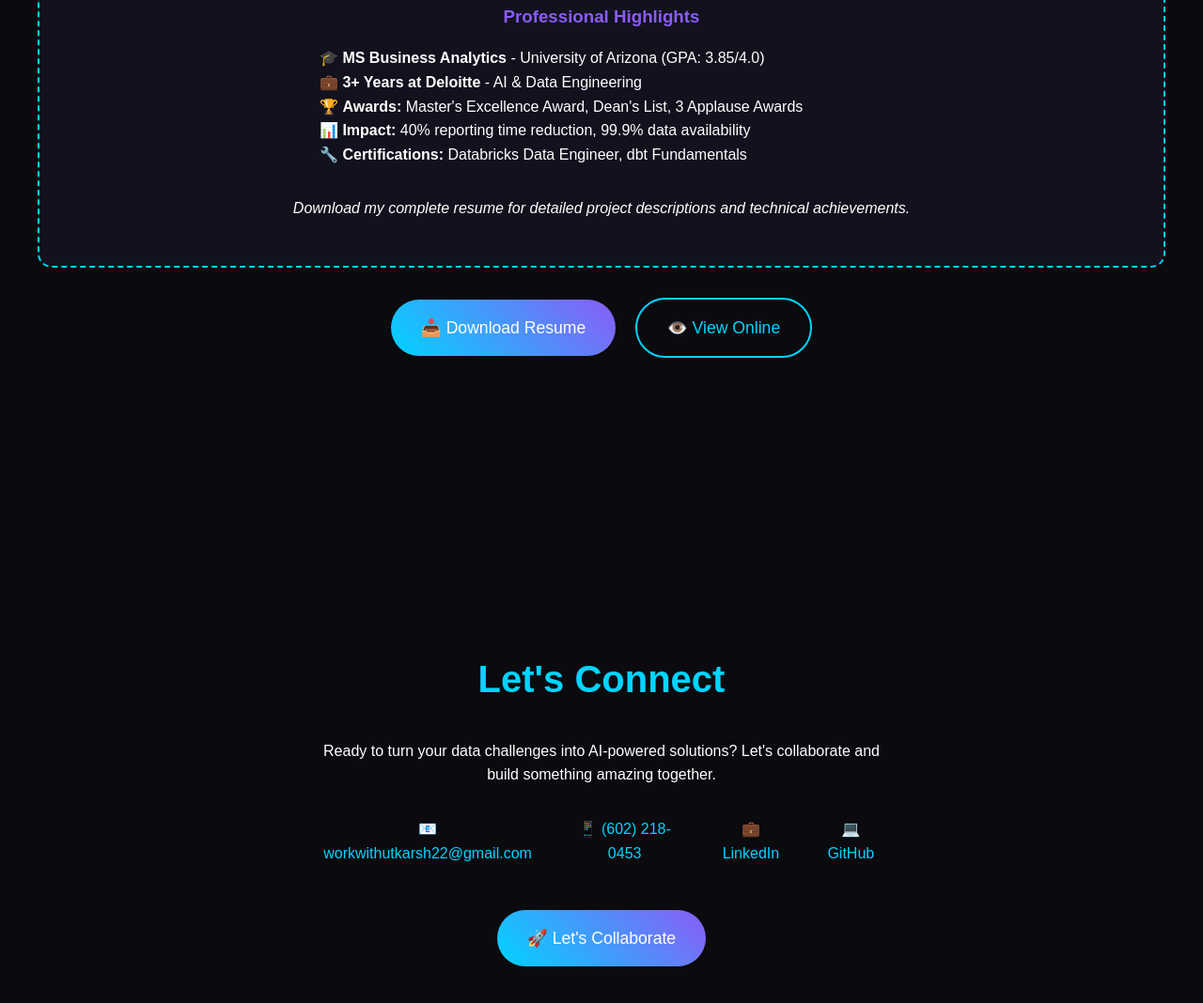
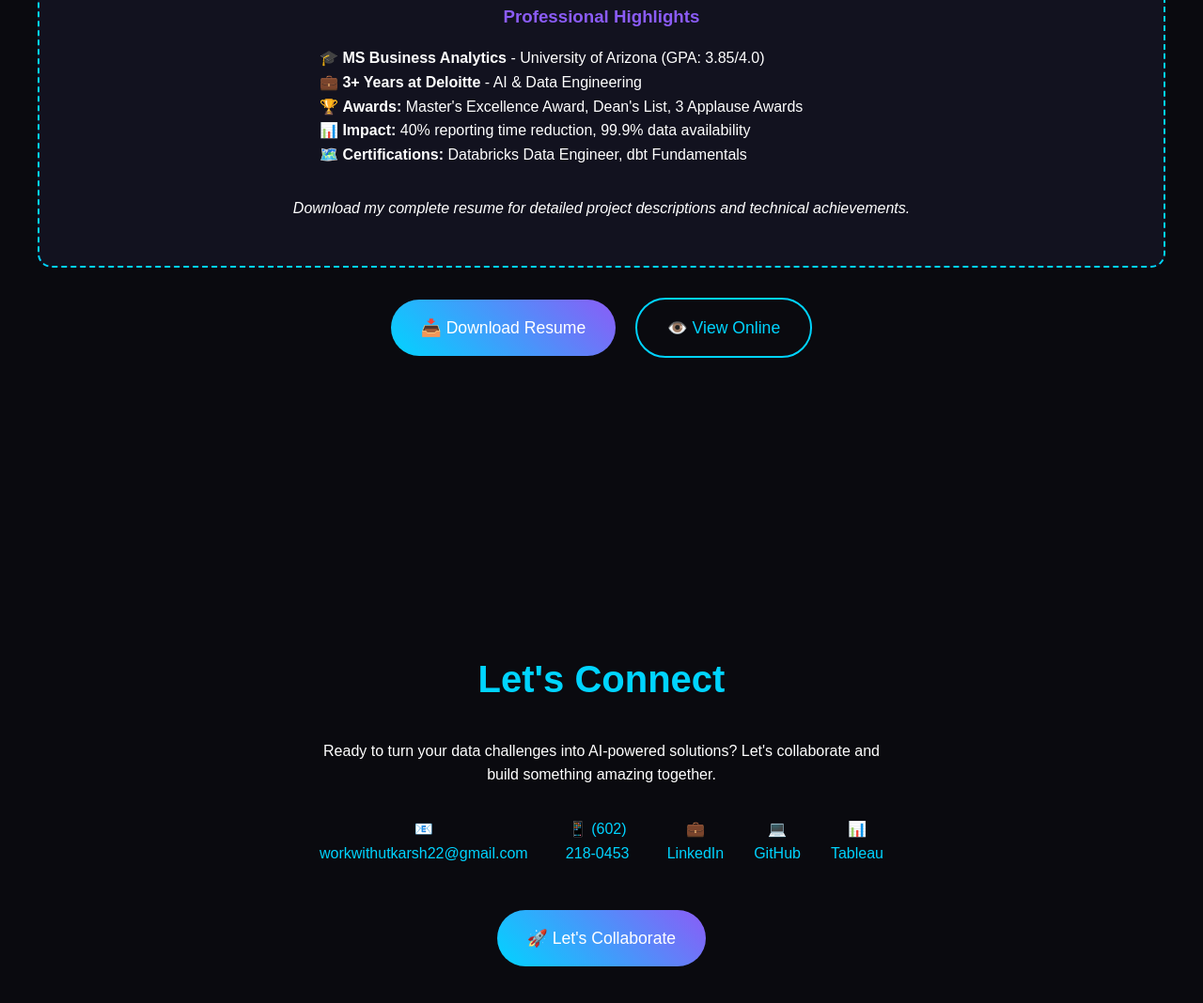
Before and after one commit to utkarsh-portfolio/utkarsh-portfolio, a plain HTML site: page index.html in a window 1280 px wide. Shown: the part 2967-4035 px from the top of the page at 94% size. Drawn offline with Linux system fonts and the light colour scheme.

Commit message:
Update index.html

```diff
--- a/index.html
+++ b/index.html
@@ -3,7 +3,7 @@
 <head>
     <meta charset="UTF-8">
     <meta name="viewport" content="width=device-width, initial-scale=1.0">
-    <title>Utkarsh | AI & Data Professional</title>
+    <title>Your Name | AI & Data Professional</title>
     <style>
         * {
             margin: 0;
@@ -497,7 +497,7 @@ My passion lies in leveraging cutting-edge technologies like machine learning, d
                         <p>💼 <strong>3+ Years at Deloitte</strong> - AI & Data Engineering</p>
                         <p>🏆 <strong>Awards:</strong> Master's Excellence Award, Dean's List, 3 Applause Awards</p>
                         <p>📊 <strong>Impact:</strong> 40% reporting time reduction, 99.9% data availability</p>
-                        <p>🔧 <strong>Certifications:</strong> Databricks Data Engineer, dbt Fundamentals</p>
+                        <p>🗺️ <strong>Certifications:</strong> Databricks Data Engineer, dbt Fundamentals</p>
                     </div>
                     <p style="margin-top: 2rem; font-style: italic;">Download my complete resume for detailed project descriptions and technical achievements.</p>
                 </div>
@@ -526,6 +526,9 @@ My passion lies in leveraging cutting-edge technologies like machine learning, d
                     </a>
                     <a href="https://github.com/utkarsh-portfolio" class="contact-link">
                         💻 GitHub
+                    </a>
+		    <a href="https://public.tableau.com/app/profile/utkarsh.pathak4808/vizzes" class="contact-link">
+                        📊 Tableau
                     </a>
                 </div>
 
```
